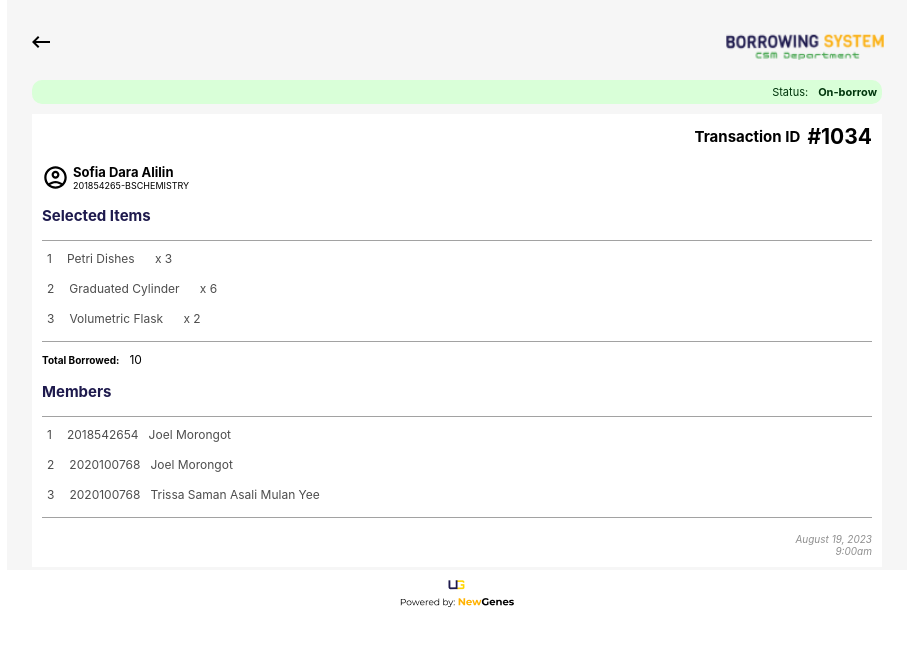
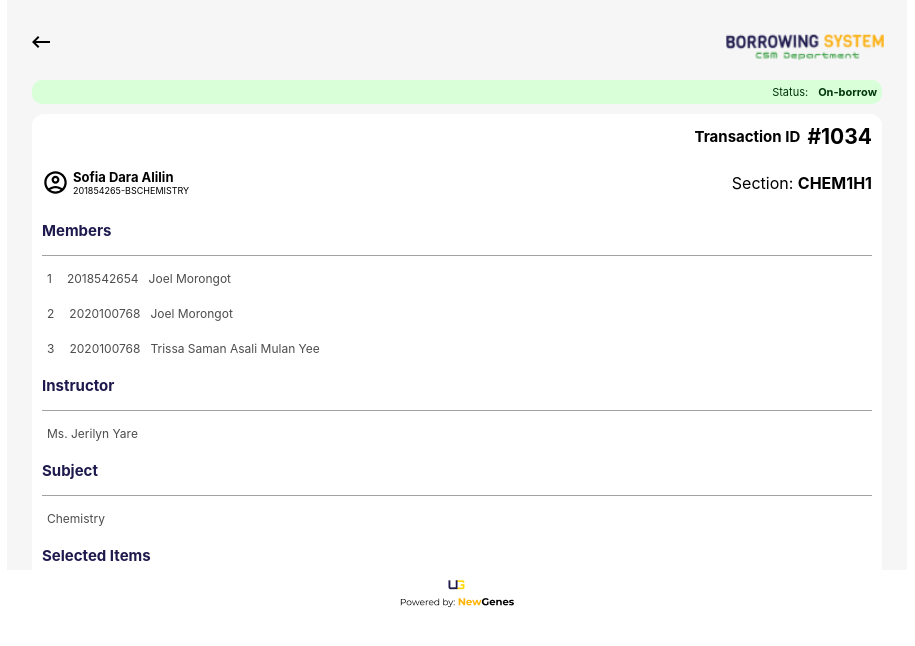
Before and after one commit to cysriafdub/csmlaboratory-student, a React (Create React App) app: page /on-borrow/view/1 in a window 1280 px wide. Shown: the top 646 px of the page, without its empty margins (183-1098 px from the left). Built offline with nearby package versions, Linux system fonts and the light colour scheme.

Commit message:
Transaction except breakages: placement fixed added entries

```diff
--- a/src/App.css
+++ b/src/App.css
@@ -1020,6 +1020,8 @@ D-3C */
   background-color: rgb(255, 255, 255);
   padding: 10px 10px;
   margin: 10px 25px;
+
+  border-radius: 12px;
 }
 .titleID{
   color: #000;
@@ -1069,6 +1071,9 @@ D-3C */
   font-style: normal;
   font-weight: 400;
 }
+
+
+
 .viewTitleLabel{
   color: #1E1A4D;
 
@@ -1078,7 +1083,9 @@ D-3C */
   margin-top: 5px;
   margin-bottom: 15px;
 }
-.viewItemsSelected, .viewMembersInfo{
+
+
+.viewItemsSelected{
   border-top: 1px solid #A2A2A2;
   border-bottom: 1px solid #A2A2A2;
   display: flex;
@@ -1088,6 +1095,32 @@ D-3C */
 
 
 }
+
+.firstRow {
+  display: flex;
+  width: 307px;
+  padding: 5px 0px;
+  align-items: center;
+  justify-content: space-between;
+  width: 100%;
+}
+
+.viewAfterLabel{
+  border-top: 1px solid #A2A2A2;
+  display: flex;
+  padding: 10px 5px 0px 5px;
+  flex-direction: column;
+
+
+}
+
+
+.approvedCont {
+  padding: 20px 0px 35px 0px;
+}
+
+
+
 .eachIndex{
   margin-right: 15px;
 }
@@ -1095,7 +1128,17 @@ D-3C */
   display: flex;
   flex-direction: row;
 }
-.viewEachInfo, .viewItemLeft{
+
+.viewEachInfo{
+  margin-top: 5px;
+  display: flex;
+  flex-direction: row;
+  font-size: 12px;
+  margin-bottom: 15px;
+  color: hsla(0, 0%, 0%, 0.7)
+
+}
+.viewItemLeft{
   margin-top: 0px;
   display: flex;
   flex-direction: row;
--- a/src/components/transactionView/onBorrowView.tsx
+++ b/src/components/transactionView/onBorrowView.tsx
@@ -53,12 +53,23 @@ function OnBorrowView() {
             {
                 idNumber: 201854265,
                 name: 'Sofia Dara Alilin',
-                Dept: 'BSCHEMISTRY'
+                Dept: 'BSCHEMISTRY',
+                section: 'CHEM1H1'
 
             }
             ]
+        const instructor = [
+            {
+                  idNumber: 2055060541,
+                  Name: 'Ms. Jerilyn Yare',
+                }
+            ]
 
-
+        const labtech = [
+            {
+              Name: "Prince Kurt Laurence",
+            }
+        ]
 
 
 
@@ -91,6 +102,7 @@ return (
 
                     <div className="titleID"> Transaction ID  &nbsp; <span> #{item.id}</span></div>
                     {studentDetails.map((student)=>(
+                        <div className="firstRow">
                             <div className='viewStudentInfo'>
                                 <div className='iconProfileContainer'>
                                     <AccountCircleOutlinedIcon/>
@@ -104,7 +116,43 @@ return (
                                     </div>
                                 </div>
                             </div>
+                            <div className="sectionContainer">
+                                Section: <b>{student.section}</b>
+                            </div>
+                        </div>
                     ))}
+
+                    <div className='viewTitleLabel'>Members </div>
+
+                    <div className='viewAfterLabel'>
+                        {membersDetails.map((member, index)=>(
+                            <div className='viewEachInfo' key={index}>
+                                <div className='eachIndex'>
+                                    {index+1}
+                                </div>
+                                <div className='eachmemID'>
+                                    {member.idNumber}
+                                </div>
+                                <div className='eachmemNAME'>
+                                    {member.Name}
+                                </div>
+                            </div>
+                        ))}
+                    </div>
+
+                    <div className='viewTitleLabel'> Instructor </div>
+                    <div className='viewAfterLabel'>
+                        <div className="viewEachInfo">
+                            Ms. Jerilyn Yare
+                        </div>
+                    </div>
+
+                    <div className='viewTitleLabel'> Subject </div>
+                    <div className='viewAfterLabel'>
+                        <div className="viewEachInfo">
+                            Chemistry
+                        </div>
+                    </div>
 
 
                     <div className='viewTitleLabel'> Selected Items </div>
@@ -119,8 +167,6 @@ return (
                                     </div>
                                     <div className='eachItemDetails'>
                                         {selectedItems.name}
-                                        &nbsp;&nbsp;&nbsp;&nbsp;&nbsp;&nbsp;x&nbsp;
-                                    {selectedItems.quantity}
                                     </div>
                                 </div>
                             ))}
@@ -132,24 +178,27 @@ return (
                         10
                     </div>
 
-                    <div className='viewTitleLabel'>Members </div>
-
-                        <div className='viewMembersInfo'>
-                        {membersDetails.map((member, index)=>(
-                            <div className='viewEachInfo' key={index}>
-                                <div className='eachIndex'>
-                                {index+1}
-                                </div>
-                                <div className='eachmemID'>
-
-                            {member.idNumber}
-                                </div>
-                                <div className='eachmemNAME'>
-                            {member.Name}
-
-                                </div>
+                    {/* Approved by View */}
+                    <div className="approvedCont">
+                        <div className='viewTitleLabel'>Approved by: </div>
+                        <div className='viewAfterLabel'>
+                            {instructor.map((instructor, index)=>(
+                                <div className='viewEachInfo'>
+                                <ul className='eachmemNAME'>
+                                    <li>Instructor: <b>{instructor.Name}</b></li>
+                                </ul>
                                 </div>
                             ))}
+                            {labtech.map((labtech, index)=>(
+                            <div className='viewEachInfo'>
+                                <ul className='eachmemNAME'>
+                                <li>Lab Technician:
+                                    {/* <b>{labtech.Name} </b> */}
+                                </li>
+                                </ul>
+                            </div>
+                            ))}
+                        </div>
                     </div>
 
                     <div className='viewDateTime'>
--- a/src/components/transactionView/pendingView.tsx
+++ b/src/components/transactionView/pendingView.tsx
@@ -47,8 +47,21 @@ function PendingView() {
             {
                 idNumber: 201854265,
                 name: 'Sofia Dara Alilin',
-                Dept: 'BSCHEMISTRY'
+                Dept: 'BSCHEMISTRY',
+                section: 'CHEM1H1'
 
+            }
+            ]
+        const instructor = [
+            {
+                  idNumber: 2055060541,
+                  Name: 'Ms. Jerilyn Yare',
+                }
+            ]
+
+            const labtech = [
+                {
+                  Name: "Prince Kurt Laurence",
                 }
             ]
 
@@ -106,6 +119,7 @@ return (
 
                     <div className="titleID"> Transaction ID  &nbsp; <span> #{item.id}</span></div>
                     {studentDetails.map((student)=>(
+                    <div className="firstRow">
                         <div className='viewStudentInfo'>
                             <div className='iconProfileContainer'>
                                 <AccountCircleOutlinedIcon/>
@@ -119,8 +133,44 @@ return (
                                 </div>
                             </div>
                         </div>
+                        <div className="sectionContainer">
+                            Section: <b>{student.section}</b>
+                        </div>
+                    </div>
                     ))}
 
+
+                    <div className='viewTitleLabel'>Members </div>
+
+                    <div className='viewAfterLabel'>
+                        {membersDetails.map((member, index)=>(
+                            <div className='viewEachInfo' key={index}>
+                                <div className='eachIndex'>
+                                    {index+1}
+                                </div>
+                                <div className='eachmemID'>
+                                    {member.idNumber}
+                                </div>
+                                <div className='eachmemNAME'>
+                                    {member.Name}
+                                </div>
+                            </div>
+                        ))}
+                    </div>
+
+                    <div className='viewTitleLabel'> Instructor </div>
+                    <div className='viewAfterLabel'>
+                        <div className="viewEachInfo">
+                          Ms. Jerilyn Yare
+                        </div>
+                    </div>
+
+                    <div className='viewTitleLabel'> Subject </div>
+                    <div className='viewAfterLabel'>
+                        <div className="viewEachInfo">
+                         Chemistry
+                        </div>
+                    </div>
 
                     <div className='viewTitleLabel'> Selected Items </div>
                     <div className='viewItemsSelected'>
@@ -134,8 +184,6 @@ return (
                                     </div>
                                     <div className='eachItemDetails'>
                                         {selectedItems.name}
-                                        &nbsp;&nbsp;&nbsp;&nbsp;&nbsp;&nbsp;x&nbsp;
-                                    {selectedItems.quantity}
                                     </div>
                                 </div>
                             ))}
@@ -147,24 +195,27 @@ return (
                         10
                     </div>
 
-                    <div className='viewTitleLabel'>Members </div>
-
-                        <div className='viewMembersInfo'>
-                        {membersDetails.map((member, index)=>(
-                            <div className='viewEachInfo' key={index}>
-                                <div className='eachIndex'>
-                                {index+1}
-                                </div>
-                                <div className='eachmemID'>
-
-                            {member.idNumber}
-                                </div>
-                                <div className='eachmemNAME'>
-                            {member.Name}
-
-                                </div>
+                    {/* Approved by View */}
+                    <div className="approvedCont">
+                        <div className='viewTitleLabel'>Approved by: </div>
+                        <div className='viewAfterLabel'>
+                            {instructor.map((instructor, index)=>(
+                                <div className='viewEachInfo'>
+                                <ul className='eachmemNAME'>
+                                    <li>Instructor: <b>{instructor.Name}</b></li>
+                                </ul>
                                 </div>
                             ))}
+                            {labtech.map((labtech, index)=>(
+                            <div className='viewEachInfo'>
+                                <ul className='eachmemNAME'>
+                                <li>Lab Technician:
+                                    {/* <b>{labtech.Name} </b> */}
+                                </li>
+                                </ul>
+                            </div>
+                            ))}
+                        </div>
                     </div>
 
                     <div className='viewDateTime'>
--- a/src/components/transactionView/returnCheckingView.tsx
+++ b/src/components/transactionView/returnCheckingView.tsx
@@ -51,13 +51,23 @@ function ReturnCheckingView() {
             {
                 idNumber: 201854265,
                 name: 'Sofia Dara Alilin',
-                Dept: 'BSCHEMISTRY'
+                Dept: 'BSCHEMISTRY',
+                section: 'CHEM1H1'
 
             }
             ]
+        const instructor = [
+            {
+                  idNumber: 2055060541,
+                  Name: 'Ms. Jerilyn Yare',
+                }
+            ]
 
-
-
+            const labtech = [
+                {
+                  Name: "Prince Kurt Laurence",
+                }
+            ]
 
 
 
@@ -110,6 +120,7 @@ function ReturnCheckingView() {
 
                                 <div className="titleID"> Transaction ID  &nbsp; <span> #{item.id}</span></div>
                                 {studentDetails.map((student)=>(
+                                <div className="firstRow">
                                     <div className='viewStudentInfo'>
                                         <div className='iconProfileContainer'>
                                             <AccountCircleOutlinedIcon/>
@@ -123,7 +134,43 @@ function ReturnCheckingView() {
                                             </div>
                                         </div>
                                     </div>
+                                    <div className="sectionContainer">
+                                        Section: <b>{student.section}</b>
+                                    </div>
+                                </div>
                                 ))}
+
+                                <div className='viewTitleLabel'>Members </div>
+
+                                <div className='viewAfterLabel'>
+                                    {membersDetails.map((member, index)=>(
+                                        <div className='viewEachInfo' key={index}>
+                                            <div className='eachIndex'>
+                                                {index+1}
+                                            </div>
+                                            <div className='eachmemID'>
+                                                {member.idNumber}
+                                            </div>
+                                            <div className='eachmemNAME'>
+                                                {member.Name}
+                                            </div>
+                                        </div>
+                                    ))}
+                                </div>
+
+                                <div className='viewTitleLabel'> Instructor </div>
+                                <div className='viewAfterLabel'>
+                                    <div className="viewEachInfo">
+                                        Ms. Jerilyn Yare
+                                    </div>
+                                </div>
+
+                                <div className='viewTitleLabel'> Subject </div>
+                                <div className='viewAfterLabel'>
+                                    <div className="viewEachInfo">
+                                        Chemistry
+                                    </div>
+                                </div>
 
 
                                 <div className='viewTitleLabel'> Selected Items </div>
@@ -138,8 +185,6 @@ function ReturnCheckingView() {
                                                 </div>
                                                 <div className='eachItemDetails'>
                                                     {selectedItems.name}
-                                                    &nbsp;&nbsp;&nbsp;&nbsp;&nbsp;&nbsp;x&nbsp;
-                                                {selectedItems.quantity}
                                                 </div>
                                             </div>
                                         ))}
@@ -151,24 +196,27 @@ function ReturnCheckingView() {
                                     10
                                 </div>
 
-                                <div className='viewTitleLabel'>Members </div>
-
-                                    <div className='viewMembersInfo'>
-                                    {membersDetails.map((member, index)=>(
-                                        <div className='viewEachInfo' key={index}>
-                                            <div className='eachIndex'>
-                                            {index+1}
-                                            </div>
-                                            <div className='eachmemID'>
-
-                                        {member.idNumber}
-                                            </div>
-                                            <div className='eachmemNAME'>
-                                        {member.Name}
-
-                                            </div>
+                    {/* Approved by View */}
+                    <div className="approvedCont">
+                        <div className='viewTitleLabel'>Approved by: </div>
+                        <div className='viewAfterLabel'>
+                            {instructor.map((instructor, index)=>(
+                                <div className='viewEachInfo'>
+                                <ul className='eachmemNAME'>
+                                    <li>Instructor: <b>{instructor.Name}</b></li>
+                                </ul>
                                 </div>
                             ))}
+                            {labtech.map((labtech, index)=>(
+                            <div className='viewEachInfo'>
+                                <ul className='eachmemNAME'>
+                                <li>Lab Technician:
+                                    {/* <b>{labtech.Name} </b> */}
+                                </li>
+                                </ul>
+                            </div>
+                            ))}
+                        </div>
                     </div>
 
                                 <div className='viewDateTime'>
--- a/src/components/transactionView/returnCompletedView.tsx
+++ b/src/components/transactionView/returnCompletedView.tsx
@@ -48,13 +48,23 @@ function ReturnCompletedView() {
             {
                 idNumber: 201854265,
                 name: 'Sofia Dara Alilin',
-                Dept: 'BSCHEMISTRY'
+                Dept: 'BSCHEMISTRY',
+                section: 'CHEM1H1'
 
             }
             ]
+        const instructor = [
+            {
+                  idNumber: 2055060541,
+                  Name: 'Ms. Jerilyn Yare',
+                }
+            ]
 
-
-
+            const labtech = [
+                {
+                  Name: "Prince Kurt Laurence",
+                }
+            ]
 
 
 
@@ -110,6 +120,7 @@ function ReturnCompletedView() {
 
                                 <div className="titleID"> Transaction ID  &nbsp; <span> #{item.id}</span></div>
                                 {studentDetails.map((student)=>(
+                                <div className="firstRow">
                                     <div className='viewStudentInfo'>
                                         <div className='iconProfileContainer'>
                                             <AccountCircleOutlinedIcon/>
@@ -123,7 +134,43 @@ function ReturnCompletedView() {
                                             </div>
                                         </div>
                                     </div>
+                                    <div className="sectionContainer">
+                                        Section: <b>{student.section}</b>
+                                    </div>
+                                </div>
                                 ))}
+
+                                <div className='viewTitleLabel'>Members </div>
+
+                                <div className='viewAfterLabel'>
+                                    {membersDetails.map((member, index)=>(
+                                        <div className='viewEachInfo' key={index}>
+                                            <div className='eachIndex'>
+                                                {index+1}
+                                            </div>
+                                            <div className='eachmemID'>
+                                                {member.idNumber}
+                                            </div>
+                                            <div className='eachmemNAME'>
+                                                {member.Name}
+                                            </div>
+                                        </div>
+                                    ))}
+                                </div>
+
+                    <div className='viewTitleLabel'> Instructor </div>
+                    <div className='viewAfterLabel'>
+                        <div className="viewEachInfo">
+                            Ms. Jerilyn Yare
+                        </div>
+                    </div>
+
+                    <div className='viewTitleLabel'> Subject </div>
+                    <div className='viewAfterLabel'>
+                        <div className="viewEachInfo">
+                            Chemistry
+                        </div>
+                    </div>
 
 
                                 <div className='viewTitleLabel'> Selected Items </div>
@@ -151,24 +198,27 @@ function ReturnCompletedView() {
                                     10
                                 </div>
 
-                                <div className='viewTitleLabel'>Members </div>
-
-                                    <div className='viewMembersInfo'>
-                                    {membersDetails.map((member, index)=>(
-                                        <div className='viewEachInfo' key={index}>
-                                            <div className='eachIndex'>
-                                            {index+1}
-                                            </div>
-                                            <div className='eachmemID'>
-
-                                        {member.idNumber}
-                                            </div>
-                                            <div className='eachmemNAME'>
-                                        {member.Name}
-
-                                            </div>
+                    {/* Approved by View */}
+                    <div className="approvedCont">
+                        <div className='viewTitleLabel'>Approved by: </div>
+                        <div className='viewAfterLabel'>
+                            {instructor.map((instructor, index)=>(
+                                <div className='viewEachInfo'>
+                                <ul className='eachmemNAME'>
+                                    <li>Instructor: <b>{instructor.Name}</b></li>
+                                </ul>
                                 </div>
                             ))}
+                            {labtech.map((labtech, index)=>(
+                            <div className='viewEachInfo'>
+                                <ul className='eachmemNAME'>
+                                <li>Lab Technician:
+                                    {/* <b>{labtech.Name} </b> */}
+                                </li>
+                                </ul>
+                            </div>
+                            ))}
+                        </div>
                     </div>
 
                                 <div className='viewDateTime'>
```
Lines whose indentation alone changed are shown as unchanged.
